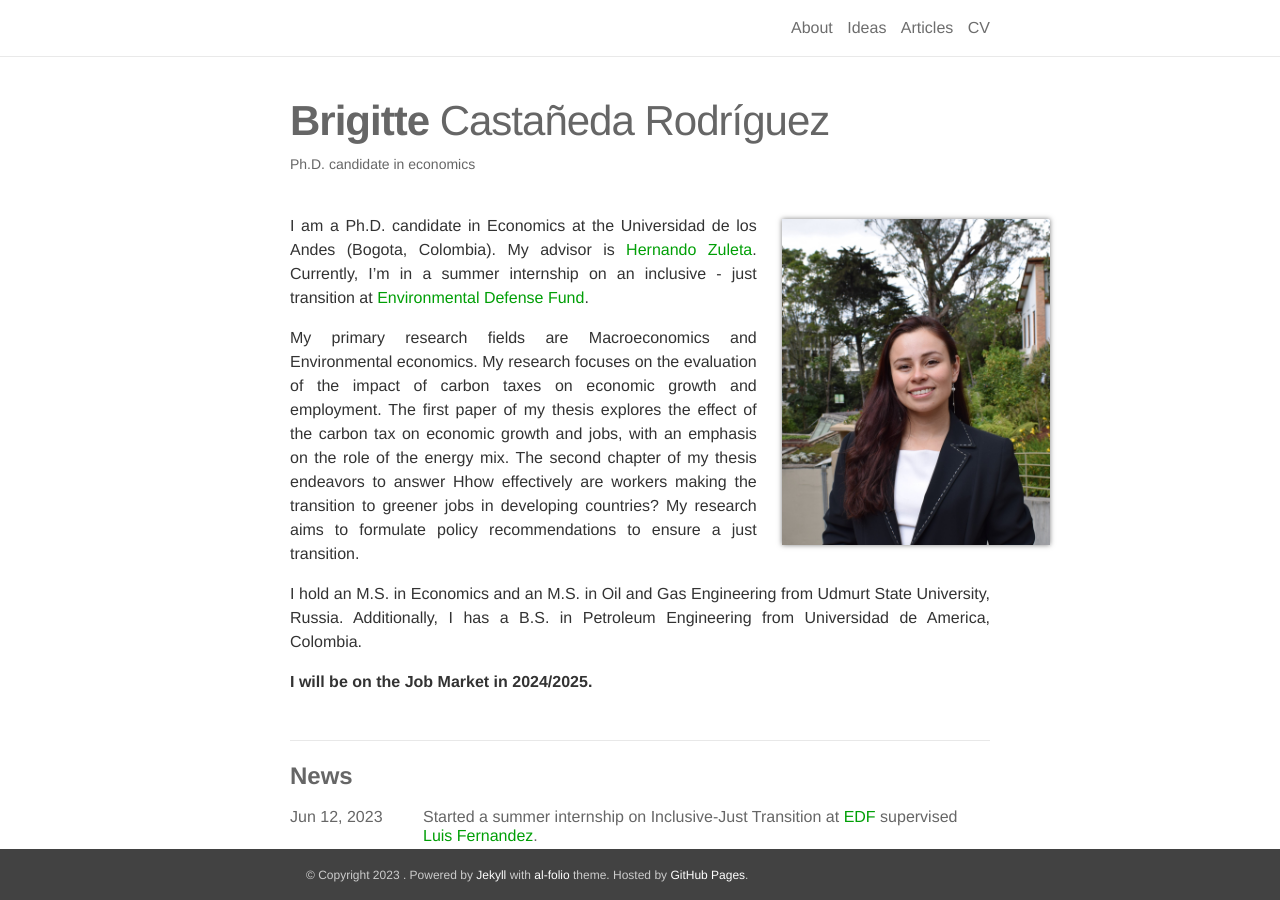
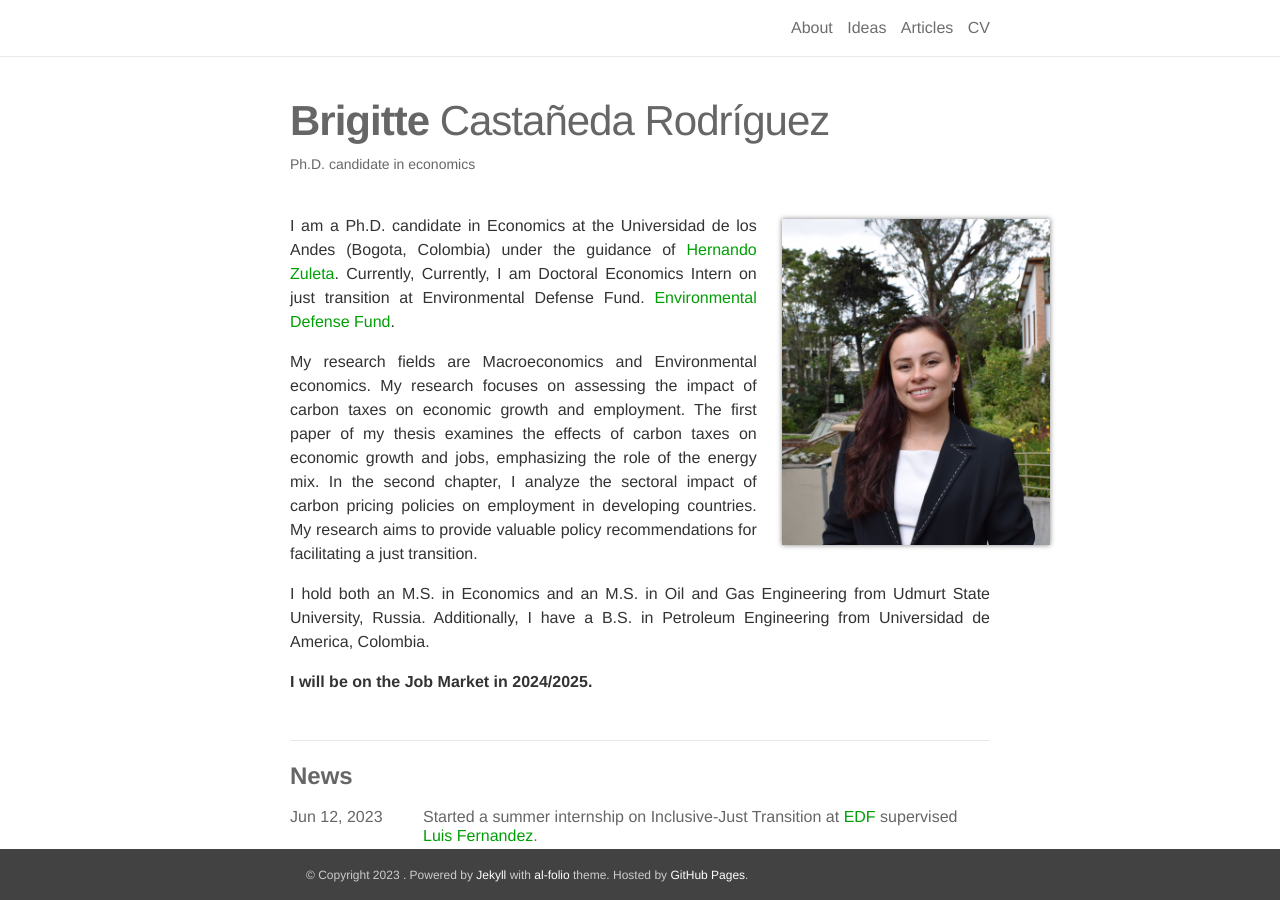
Before and after one commit to polanco-jaime/polanco-jaime.github.io, a Jekyll site: the page built from _pages/about.md, in a window 1280 px wide and 900 px high. Built offline with Jekyll 4.4.1, drawn with Linux system fonts in a browser that asks for light colours; nearby versions of some CDN libraries; some web fonts are replaced; comment, search, counter and statistics services are not loaded.

Commit message:
Updated website with about

```diff
--- a/_pages/about.md
+++ b/_pages/about.md
@@ -12,14 +12,13 @@ profile:
 news: true
 social: true
 ---
-
-I am a Ph.D. candidate in Economics at the Universidad de los Andes (Bogota, Colombia). My advisor is [Hernando Zuleta](https://scholar.google.com/citations?user=CgFQtFIAAAAJ&hl=en). Currently, I'm in a summer internship on an inclusive - just transition at [Environmental Defense Fund](https://www.edf.org/).
+I am a Ph.D. candidate in Economics at the Universidad de los Andes (Bogota, Colombia) under the guidance of [Hernando Zuleta](https://scholar.google.com/citations?user=CgFQtFIAAAAJ&hl=en). Currently, Currently, I am Doctoral Economics Intern on just transition at Environmental Defense Fund. [Environmental Defense Fund](https://www.edf.org/).
 {: .text-justify}
 
-My primary research fields are Macroeconomics and Environmental economics. My research focuses on the evaluation of the impact of carbon taxes on economic growth and employment. The first paper of my thesis explores the effect of the carbon tax on economic growth and jobs, with an emphasis on the role of the energy mix. The second chapter of my thesis endeavors to answer Hhow effectively are workers making the transition to greener jobs in developing countries? My research aims to formulate policy recommendations to ensure a just transition.
+My research fields are Macroeconomics and Environmental economics. My research focuses on assessing the impact of carbon taxes on economic growth and employment. The first paper of my thesis examines the effects of carbon taxes on economic growth and jobs, emphasizing the role of the energy mix. In the second chapter, I analyze the sectoral impact of carbon pricing policies on employment in developing countries. My research aims to provide valuable policy recommendations for facilitating a just transition.
 {: .text-justify}
 
-I hold an M.S. in Economics and an M.S. in Oil and Gas Engineering from Udmurt State University, Russia. Additionally, I has a B.S. in Petroleum Engineering from Universidad de America, Colombia.
+I hold both an M.S. in Economics and an M.S. in Oil and Gas Engineering from Udmurt State University, Russia. Additionally, I have a B.S. in Petroleum Engineering from Universidad de America, Colombia.
 {: .text-justify}
 
 **I will be on the Job Market in 2024/2025.**
```
